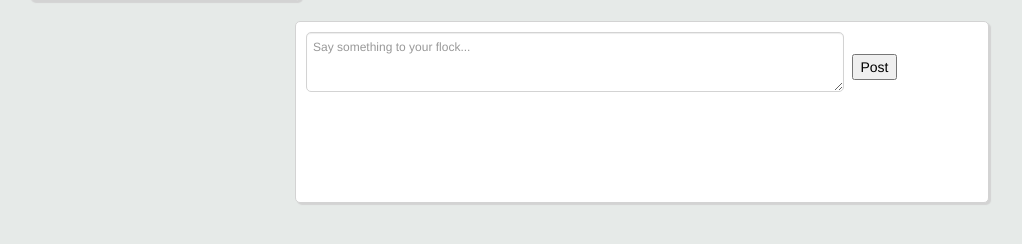
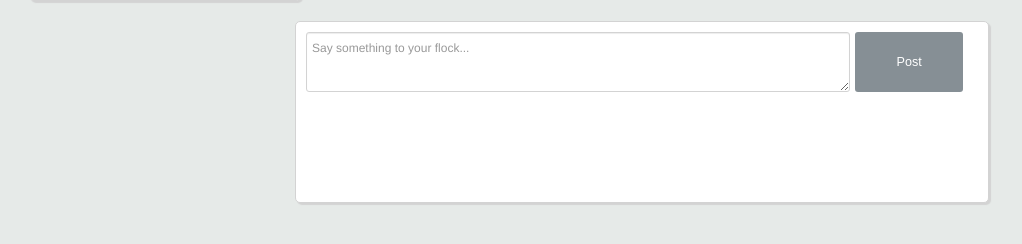
Before and after one commit to mhaji007/Flock, a PHP site: page / in a window 1280 px wide. Shown: the part 196-440 px from the top of the page, without its empty margins (131-1153 px from the left). Run offline with PHP 8.4, Linux system fonts and the light colour scheme; the visitor is signed in with stand-in values (Sample User, id 1); data that the repository does not hold is empty; some libraries are stand-ins or nearby versions; some web fonts are replaced.

Commit message:
Style the newsfeed column

```diff
--- a/assets/css/style.css
+++ b/assets/css/style.css
@@ -116,14 +116,38 @@ nav a:hover {
 }
 
 .post_form textarea {
-	width: 80%;
+	width: 81%;
 	height: 60px;
-	border-radius: 5px;
+	border-radius: 3px;
 	margin-right: 5px;
 	border: 1px solid #D3D3D3;
 	font-size: 12px;
+	padding: 5px;
 	}
 
 	textarea:focus {
 		outline: 0;
 	}
+
+	.post_form input[type="submit"] {
+		width: 11%;
+		height: 60px;
+		border: none;
+		border-radius: 3px;
+		background-color: #868f95;
+		font-family: 'FFF_Tusj', sans-serif;
+		color: #fff;
+		/*text-shadow: #7386EZ 0.5px 0.5px 0px;*/
+		font-size: 90%;
+		position: absolute;
+		outline: 0;
+		margin:0;
+
+
+	}
+
+.post_form input[type="submit"]:active {
+	padding: 5px 4px 4px 5px;
+	color: #fff;
+
+}
```
